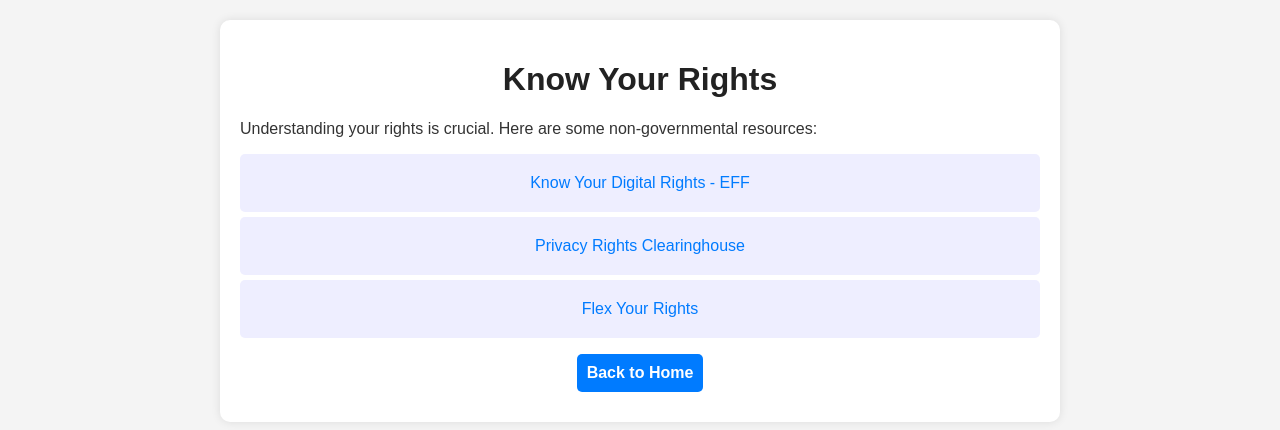
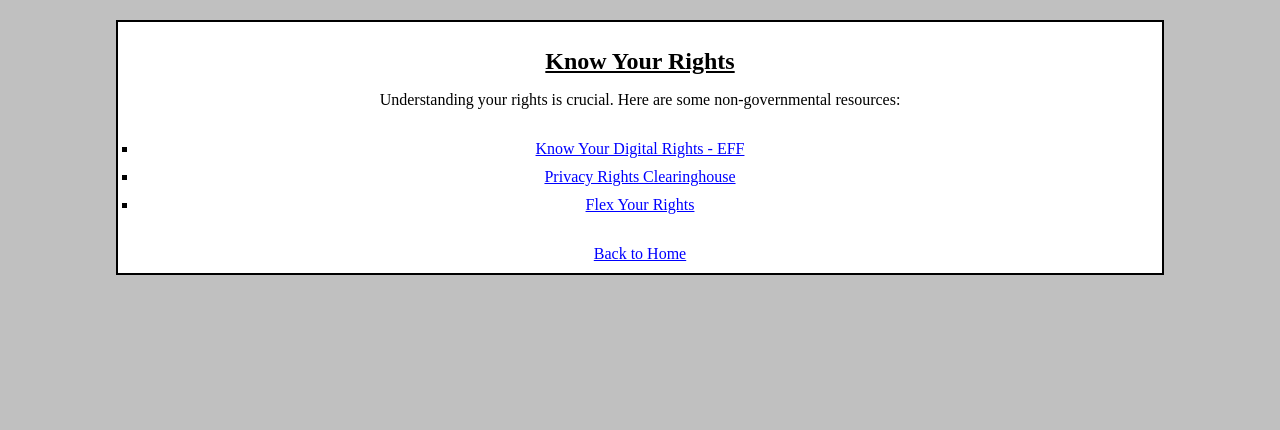
Before and after one commit to giithubuser52/KnowYourRights, a plain HTML site: page rights.html in a window 1280 px wide. Drawn offline with Linux system fonts and the light colour scheme.

Commit message:
Update style.css

```diff
--- a/style.css
+++ b/style.css
@@ -1,82 +1,77 @@
-/* General Styles */
+/* === General Styles === */
 body {
-    font-family: Arial, sans-serif;
-    background: #f4f4f4;
-    color: #333;
+    font-family: "Times New Roman", serif;
+    background-color: #c0c0c0; /* Classic gray background */
+    color: black;
     margin: 0;
     padding: 0;
     text-align: center;
 }
 
-/* Main Container */
+/* === Main Content Box === */
 .container {
-    max-width: 800px;
+    width: 80%;
     margin: 20px auto;
-    padding: 20px;
-    background: white;
-    border-radius: 10px;
-    box-shadow: 0 0 10px rgba(0, 0, 0, 0.1);
+    padding: 10px;
+    background-color: white;
+    border: 2px solid black;
+}
+
+/* === Headings === */
+h1 {
+    font-size: 24px;
+    color: black;
+    text-decoration: underline;
+}
+
+h2 {
+    font-size: 20px;
+    color: black;
+}
+
+/* === Links === */
+a {
+    color: blue;
+    text-decoration: underline;
+}
+
+a:hover {
+    color: red;
+    text-decoration: underline;
+}
+
+/* === Lists === */
+ul {
+    padding: 10px;
+    list-style-type: square;
+}
+
+ul li {
+    padding: 5px;
+}
+
+/* === Classic Table Look === */
+table {
+    width: 100%;
+    border: 2px solid black;
+    border-collapse: collapse;
+}
+
+td, th {
+    border: 1px solid black;
+    padding: 5px;
     text-align: left;
 }
 
-/* Headings */
-h1 {
-    color: #222;
-    text-align: center;
+/* === Buttons (Old-School Look) === */
+button {
+    font-family: "Times New Roman", serif;
+    font-size: 16px;
+    padding: 5px 10px;
+    background-color: #e0e0e0;
+    border: 2px solid black;
 }
 
-h2 {
-    color: #007bff;
+button:hover {
+    background-color: #d0d0d0;
 }
-
-/* Links */
-a {
-    display: block;
-    background: #007bff;
-    color: white;
-    padding: 10px;
-    text-decoration: none;
-    border-radius: 5px;
-    margin: 10px auto;
-    width: fit-content;
-    text-align: center;
-    font-weight: bold;
-}
-
-a:hover {
-    background: #0056b3;
-}
-
-/* Lists */
-ul {
-    list-style: none;
-    padding: 0;
-}
-
-ul li {
-    background: #eef;
-    padding: 10px;
-    margin: 5px 0;
-    border-radius: 5px;
-}
-
-ul li a {
-    background: none;
-    color: #007bff;
-    font-weight: normal;
-    padding: 0;
-    text-align: left;
-}
-
-ul li a:hover {
-    text-decoration: underline;
-}
-
-/* Back to Home Button */
-.back-home {
-    background: #28a745;
-}
-
-.back-home:hover {
-    background: #1d7a32;
-}
```
